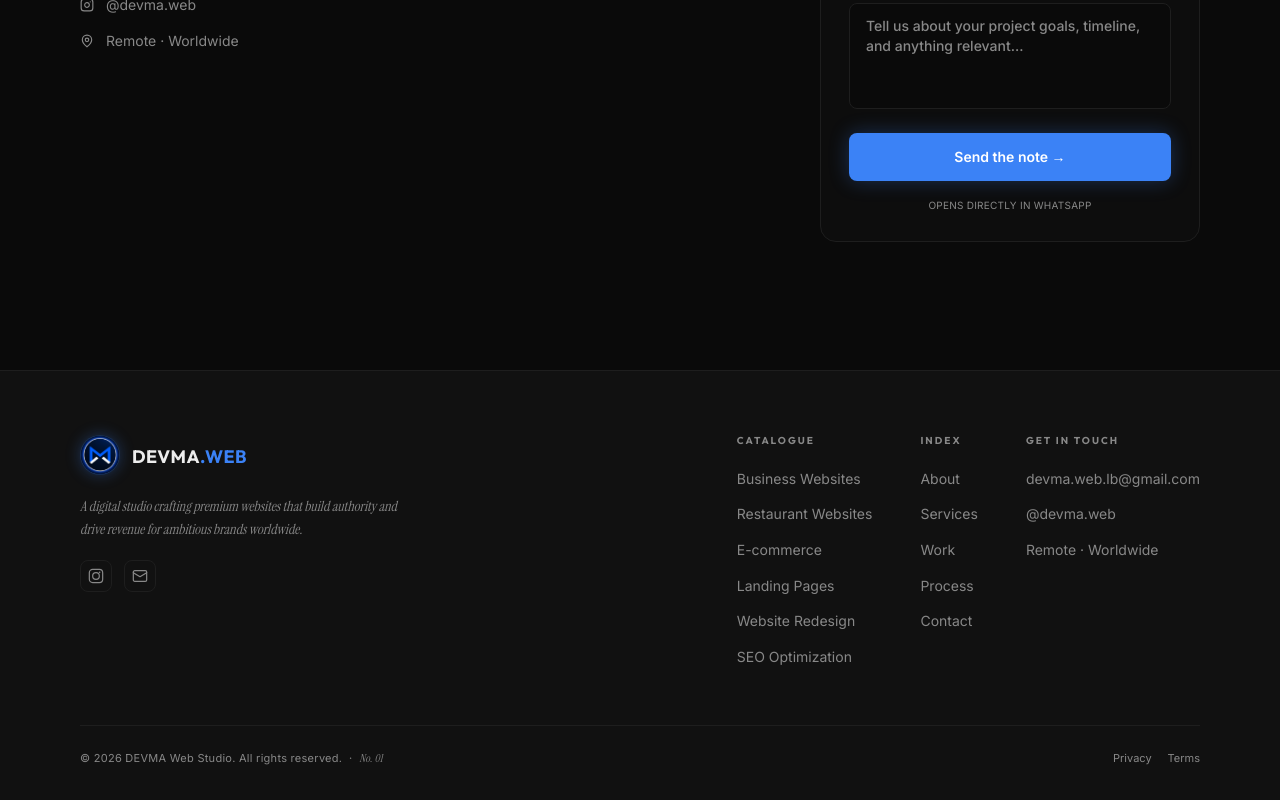
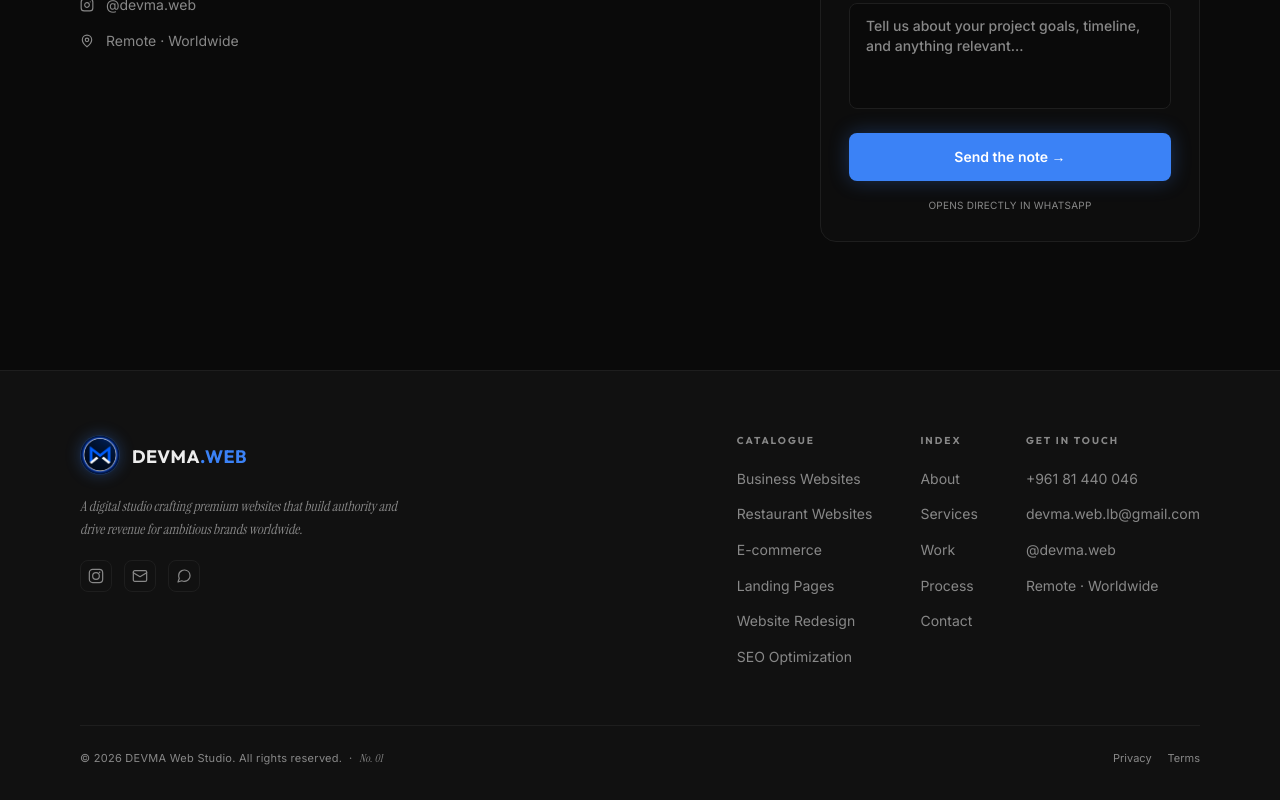
Before and after one commit to mohamadalijomaa25/devma-website, a Next.js app: page / in a window 1280 px wide. Shown: the part 8502-9302 px from the top of the page. Built offline with nearby package versions, Linux system fonts and the light colour scheme.

Commit message:
feat: add WhatsApp to footer

```diff
--- a/src/components/sections/Footer.tsx
+++ b/src/components/sections/Footer.tsx
@@ -15,6 +15,12 @@ const Mail = (props: React.SVGProps<SVGSVGElement>) => (
   <svg xmlns="http://www.w3.org/2000/svg" width="16" height="16" viewBox="0 0 24 24" fill="none" stroke="currentColor" strokeWidth="1.8" strokeLinecap="round" strokeLinejoin="round" {...props}>
     <rect x="2" y="4" width="20" height="16" rx="2" />
     <path d="m22 7-10 6L2 7" />
+  </svg>
+);
+
+const WhatsApp = (props: React.SVGProps<SVGSVGElement>) => (
+  <svg xmlns="http://www.w3.org/2000/svg" width="16" height="16" viewBox="0 0 24 24" fill="none" stroke="currentColor" strokeWidth="1.8" strokeLinecap="round" strokeLinejoin="round" {...props}>
+    <path d="M21 11.5a8.38 8.38 0 0 1-.9 3.8 8.5 8.5 0 0 1-7.6 4.7 8.38 8.38 0 0 1-3.8-.9L3 21l1.9-5.7a8.38 8.38 0 0 1-.9-3.8 8.5 8.5 0 0 1 4.7-7.6 8.38 8.38 0 0 1 3.8-.9h.5a8.48 8.48 0 0 1 8 8v.5z" />
   </svg>
 );
 
@@ -66,6 +72,15 @@ export function Footer() {
               >
                 <Mail />
               </a>
+              <a
+                href="https://wa.me/96181440046"
+                target="_blank"
+                rel="noreferrer"
+                className="w-8 h-8 rounded-lg border border-border flex items-center justify-center text-muted hover:text-foreground hover:border-muted transition-all"
+                aria-label="WhatsApp"
+              >
+                <WhatsApp />
+              </a>
             </div>
           </div>
 
@@ -103,6 +118,7 @@ export function Footer() {
               {locale === "ar" ? "تواصل" : "Get in Touch"}
             </h4>
             <ul className="space-y-2.5">
+              <li><a href="https://wa.me/96181440046" target="_blank" rel="noreferrer" className="text-sm text-muted hover:text-foreground transition-colors">+961 81 440 046</a></li>
               <li><a href="mailto:devma.web.lb@gmail.com" className="text-sm text-muted hover:text-foreground transition-colors">devma.web.lb@gmail.com</a></li>
               <li><a href="https://instagram.com/devma.web" target="_blank" rel="noreferrer" className="text-sm text-muted hover:text-foreground transition-colors">@devma.web</a></li>
               <li><span className="text-sm text-muted">{locale === "ar" ? "عن بعد · حول العالم" : "Remote · Worldwide"}</span></li>
```
